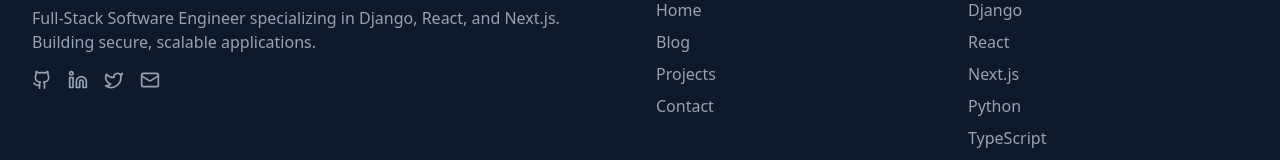
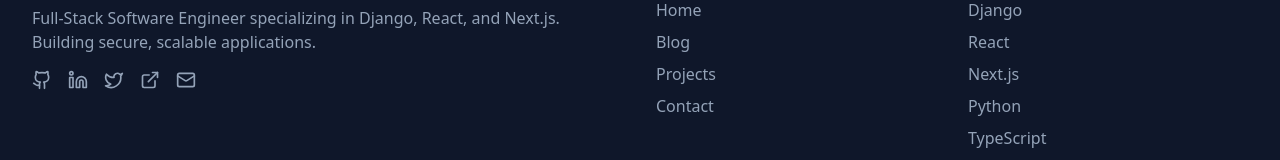
Before and after one commit to LewisMagangi/portfolio, a Next.js app: page /admin/analytics in a window 1280 px wide. Shown: the part 952-1112 px from the top of the page. Built offline with nearby package versions, Linux system fonts and the light colour scheme.

Commit message:
feat: update social media links and contact email
- Update GitHub, LinkedIn, Twitter, and portfolio links with correct URLs
- Add portfolio website link to social media sections
- Update email address to personal Gmail
- Add Twitter links to hero and footer sections

```diff
--- a/app/page.tsx
+++ b/app/page.tsx
@@ -1,7 +1,7 @@
 "use client";
 
 import React, { useState, useEffect } from 'react';
-import { Menu, X, Github, Linkedin, Mail, Download, ChevronDown, ExternalLink, Send } from 'lucide-react';
+import { Menu, X, Github, Linkedin, Mail, Download, ChevronDown, ExternalLink, Send, Twitter } from 'lucide-react';
 
 interface Project {
   id?: string;
@@ -325,13 +325,19 @@ const PortfolioWebsite = () => {
               </button>
             </div>
             <div className="flex justify-center gap-6">
-              <a href="https://github.com" title="GitHub Profile" className="hover:text-cyan-400 transition-colors">
+              <a href="https://github.com/LewisMagangi" title="GitHub Profile" className="hover:text-cyan-400 transition-colors">
                 <Github size={28} />
               </a>
-              <a href="https://linkedin.com" title="LinkedIn Profile" className="hover:text-cyan-400 transition-colors">
+              <a href="https://www.linkedin.com/in/lewis-magangi/" title="LinkedIn Profile" className="hover:text-cyan-400 transition-colors">
                 <Linkedin size={28} />
               </a>
-              <a href="mailto:lewis@example.com" title="Send Email" className="hover:text-cyan-400 transition-colors">
+              <a href="https://twitter.com/Lewis_Magangi" title="Twitter Profile" className="hover:text-cyan-400 transition-colors">
+                <Twitter size={28} />
+              </a>
+              <a href="https://lewismagangi.vercel.app/" title="Portfolio Website" target="_blank" rel="noopener noreferrer" className="hover:text-cyan-400 transition-colors">
+                <ExternalLink size={28} />
+              </a>
+              <a href="mailto:lewismomanyi34@gmail.com" title="Send Email" className="hover:text-cyan-400 transition-colors">
                 <Mail size={28} />
               </a>
             </div>
@@ -650,13 +656,19 @@ const PortfolioWebsite = () => {
               © 2025 Lewis Magangi. All rights reserved.
             </p>
             <div className="flex gap-6">
-              <a href="https://github.com" title="GitHub Profile" className="text-slate-400 hover:text-cyan-400 transition-colors">
+              <a href="https://github.com/LewisMagangi" title="GitHub Profile" className="text-slate-400 hover:text-cyan-400 transition-colors">
                 <Github size={24} />
               </a>
-              <a href="https://linkedin.com" title="LinkedIn Profile" className="text-slate-400 hover:text-cyan-400 transition-colors">
+              <a href="https://www.linkedin.com/in/lewis-magangi/" title="LinkedIn Profile" className="text-slate-400 hover:text-cyan-400 transition-colors">
                 <Linkedin size={24} />
               </a>
-              <a href="mailto:lewis@example.com" title="Send Email" className="text-slate-400 hover:text-cyan-400 transition-colors">
+              <a href="https://twitter.com/Lewis_Magangi" title="Twitter Profile" className="text-slate-400 hover:text-cyan-400 transition-colors">
+                <Twitter size={24} />
+              </a>
+              <a href="https://lewismagangi.vercel.app/" title="Portfolio Website" target="_blank" rel="noopener noreferrer" className="text-slate-400 hover:text-cyan-400 transition-colors">
+                <ExternalLink size={24} />
+              </a>
+              <a href="mailto:lewismomanyi34@gmail.com" title="Send Email" className="text-slate-400 hover:text-cyan-400 transition-colors">
                 <Mail size={24} />
               </a>
             </div>
--- a/components/Footer.tsx
+++ b/components/Footer.tsx
@@ -1,6 +1,6 @@
 // components/Footer.tsx
 import Link from 'next/link';
-import { Github, Linkedin, Twitter, Mail } from 'lucide-react';
+import { Github, Linkedin, Twitter, Mail, ExternalLink } from 'lucide-react';
 
 export function Footer() {
   return (
@@ -15,7 +15,7 @@ export function Footer() {
             </p>
             <div className="flex space-x-4">
               <a
-                href="https://github.com"
+                href="https://github.com/LewisMagangi"
                 target="_blank"
                 rel="noopener noreferrer"
                 className="text-slate-400 hover:text-white transition-colors"
@@ -24,7 +24,7 @@ export function Footer() {
                 <Github className="h-5 w-5" />
               </a>
               <a
-                href="https://linkedin.com"
+                href="https://www.linkedin.com/in/lewis-magangi/"
                 target="_blank"
                 rel="noopener noreferrer"
                 className="text-slate-400 hover:text-white transition-colors"
@@ -33,7 +33,7 @@ export function Footer() {
                 <Linkedin className="h-5 w-5" />
               </a>
               <a
-                href="https://twitter.com"
+                href="https://twitter.com/Lewis_Magangi"
                 target="_blank"
                 rel="noopener noreferrer"
                 className="text-slate-400 hover:text-white transition-colors"
@@ -42,7 +42,16 @@ export function Footer() {
                 <Twitter className="h-5 w-5" />
               </a>
               <a
-                href="mailto:contact@example.com"
+                href="https://lewismagangi.vercel.app/"
+                target="_blank"
+                rel="noopener noreferrer"
+                className="text-slate-400 hover:text-white transition-colors"
+                aria-label="Portfolio"
+              >
+                <ExternalLink className="h-5 w-5" />
+              </a>
+              <a
+                href="mailto:lewismomanyi34@gmail.com"
                 className="text-slate-400 hover:text-white transition-colors"
                 aria-label="Email"
               >
```
